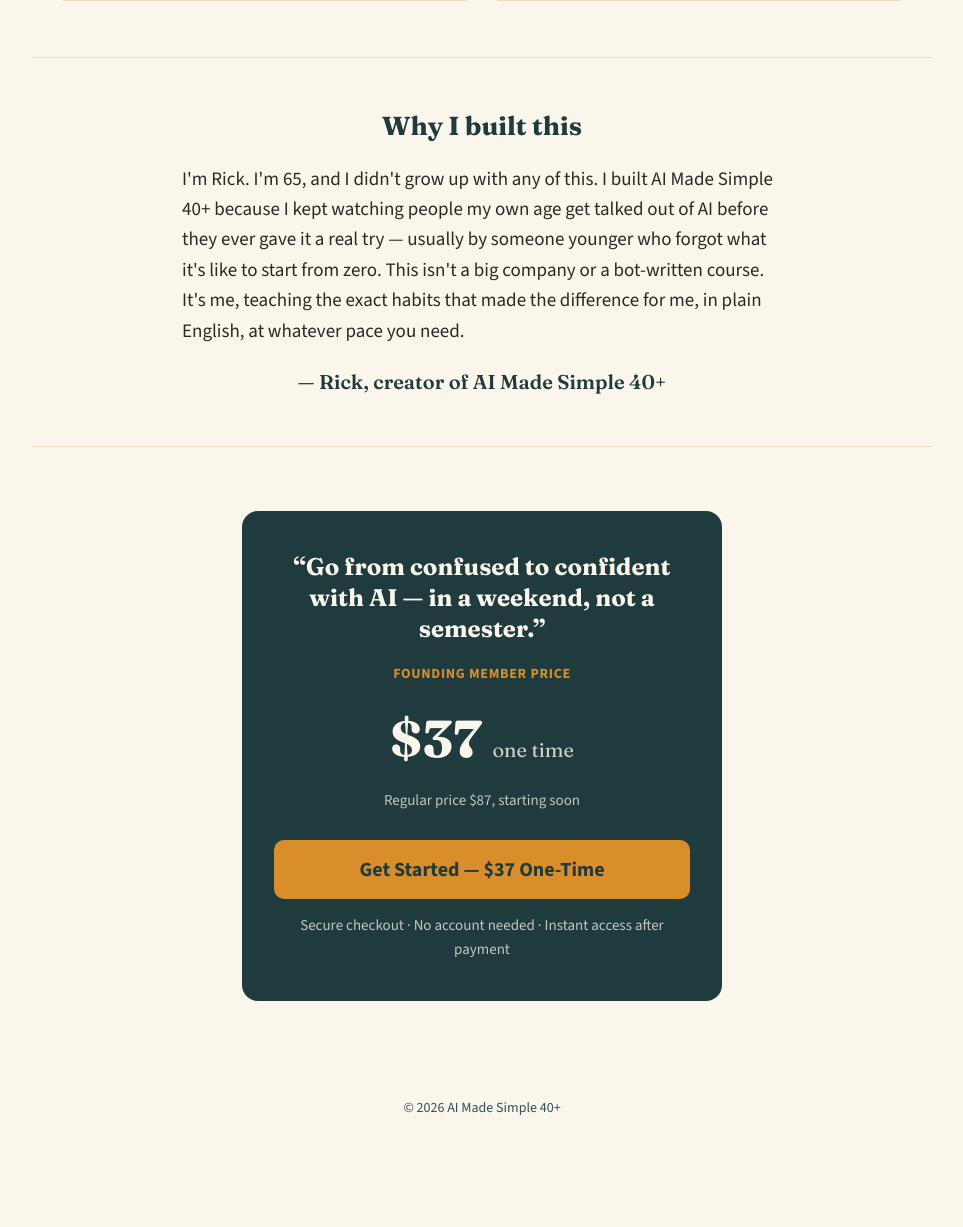
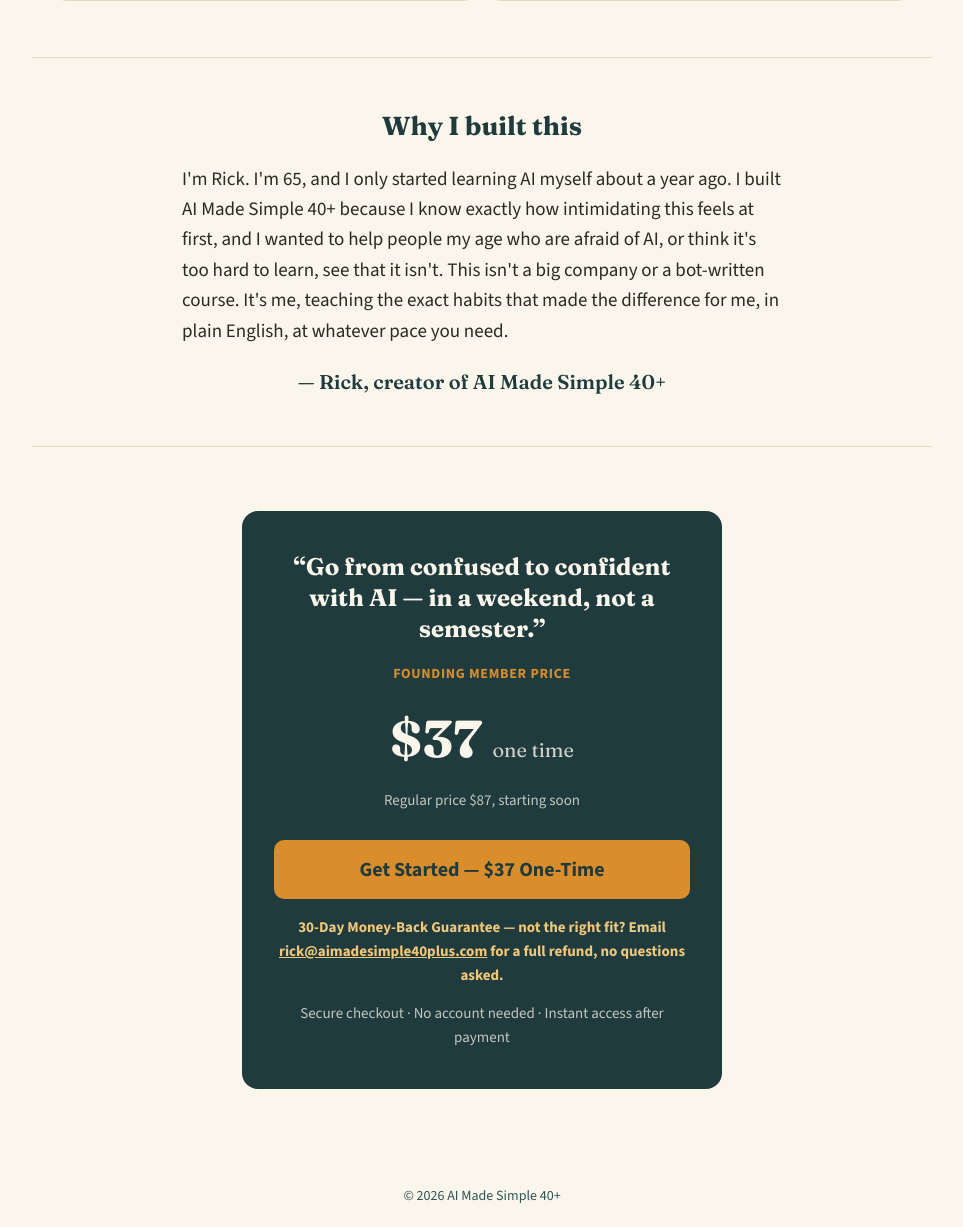
Before and after one commit to rfauvor-dot/ai-made-simple-landing, a Flask app: page / in a window 1280 px wide. Shown: the part 2657-3884 px from the top of the page, without its empty margins (158-1121 px from the left). Before the commit the page ends 3772 px from the top, so only its background shows below. Run offline with Flask 3, Linux system fonts and the light colour scheme; some libraries are stand-ins or nearby versions.

Commit message:
Add money-back guarantee; correct founder story to Rick's actual account
Guarantee: 30-day, no-questions-asked, fulfilled manually via email to
rick@aimadesimple40plus.com (same pattern as the one refund already
processed manually in Stripe tonight -- no new automation needed for
this volume).

Founder section corrected per Rick directly: he started learning AI
himself about a year ago, not "grew up with this" -- built the course
specifically to help peers who are afraid of AI or think it's too
hard, which is a more accurate and more persuasive story than what was
initially drafted.

Co-Authored-By: Claude Sonnet 5 <noreply@anthropic.com>

```diff
--- a/templates/index.html
+++ b/templates/index.html
@@ -178,6 +178,8 @@ src="https://www.facebook.com/tr?id=1579388190637957&ev=PageView&noscript=1"
   .cta-btn:hover{background:var(--amber-soft);}
   .cta-btn:disabled{opacity:0.6;cursor:wait;}
   .reassure{font-size:15px;opacity:0.75;margin-top:14px;}
+  .guarantee{font-size:15px;font-weight:700;color:var(--amber-soft);margin-top:16px;}
+  .guarantee a{color:var(--amber-soft);}
   .error-msg{color:#F1A6A6;margin-top:14px;font-size:15px;display:none;}
 
   footer{padding:32px 0;text-align:center;font-size:14px;color:var(--navy-soft);}
@@ -241,7 +243,7 @@ src="https://www.facebook.com/tr?id=1579388190637957&ev=PageView&noscript=1"
 
 <div class="founder-section wrap">
   <h2>Why I built this</h2>
-  <p>I'm Rick. I'm 65, and I didn't grow up with any of this. I built AI Made Simple 40+ because I kept watching people my own age get talked out of AI before they ever gave it a real try &mdash; usually by someone younger who forgot what it's like to start from zero. This isn't a big company or a bot-written course. It's me, teaching the exact habits that made the difference for me, in plain English, at whatever pace you need.</p>
+  <p>I'm Rick. I'm 65, and I only started learning AI myself about a year ago. I built AI Made Simple 40+ because I know exactly how intimidating this feels at first, and I wanted to help people my age who are afraid of AI, or think it's too hard to learn, see that it isn't. This isn't a big company or a bot-written course. It's me, teaching the exact habits that made the difference for me, in plain English, at whatever pace you need.</p>
   <div class="founder-sig">&mdash; Rick, creator of AI Made Simple 40+</div>
 </div>
 
@@ -252,6 +254,7 @@ src="https://www.facebook.com/tr?id=1579388190637957&ev=PageView&noscript=1"
     <div class="price">$37 <span>one time</span></div>
     <div class="regular-price">Regular price $87, starting soon</div>
     <button class="cta-btn" id="checkout-button">Get Started &mdash; $37 One-Time</button>
+    <div class="guarantee">30-Day Money-Back Guarantee &mdash; not the right fit? Email <a href="mailto:rick@aimadesimple40plus.com">rick@aimadesimple40plus.com</a> for a full refund, no questions asked.</div>
     <div class="reassure">Secure checkout &middot; No account needed &middot; Instant access after payment</div>
     <div class="error-msg" id="error-msg"></div>
   </div>
```
